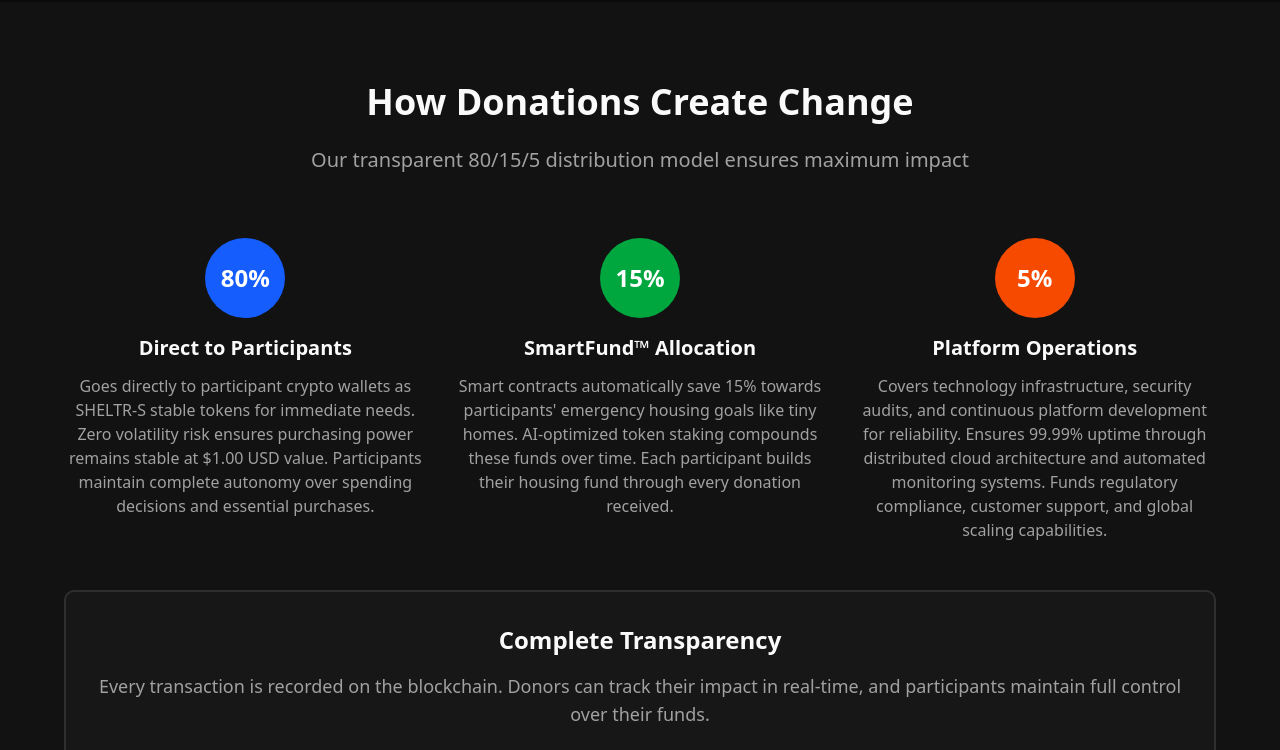
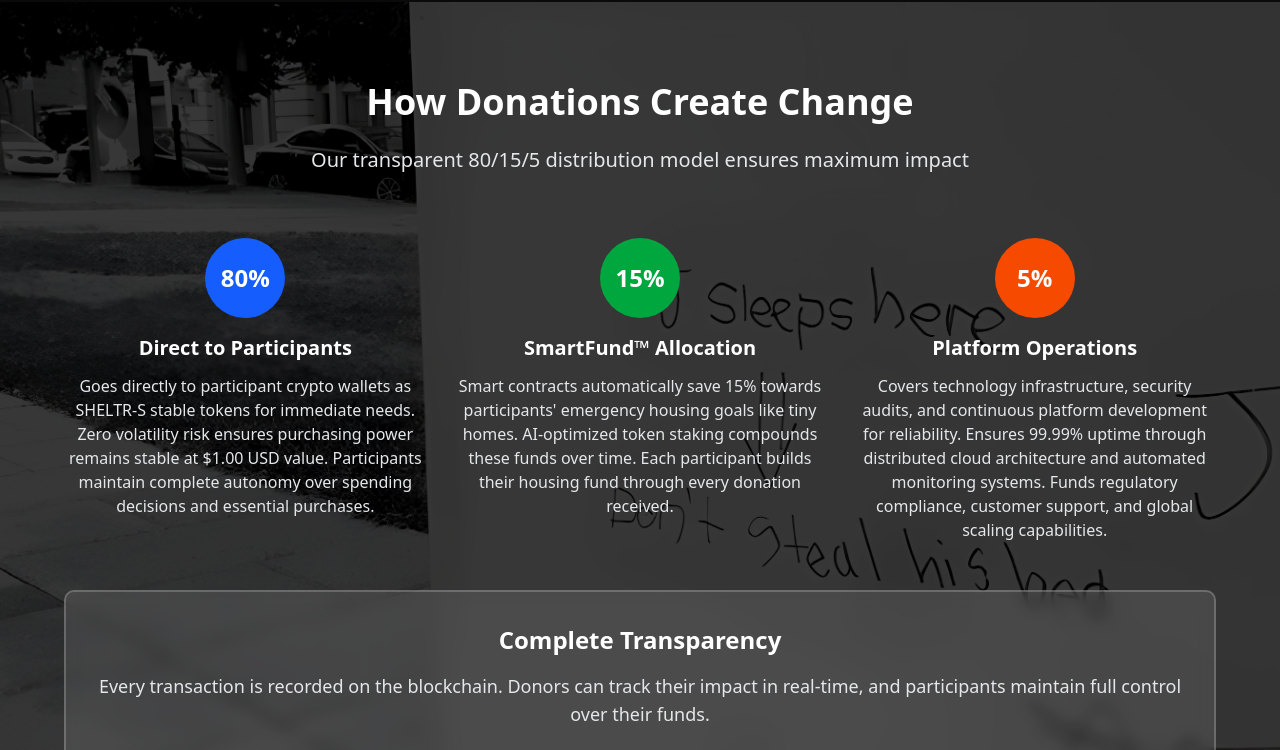
Before and after one commit to mrj0nesmtl/sheltr-ai, a Next.js app in the folder apps/web/: page /about in a window 1280 px wide. Shown: the part 1101-1851 px from the top of the page. Built offline with nearby package versions, Linux system fonts and the light colour scheme; no server answers.

Commit message:
feat: UI improvements across homepage, about and solutions pages

```diff
--- a/apps/web/src/app/about/page.tsx
+++ b/apps/web/src/app/about/page.tsx
@@ -222,14 +222,23 @@ export default function AboutPage() {
       </section>
 
       {/* How We Fund Change - New Section */}
-      <section className="py-20 bg-muted/30">
-        <div className="container mx-auto px-4">
+      <section
+        className="py-20 relative"
+        style={{
+          backgroundImage: "url('/backgrounds/impact-bg.jpg')",
+          backgroundSize: 'cover',
+          backgroundPosition: 'center',
+          backgroundRepeat: 'no-repeat'
+        }}
+      >
+        <div className="absolute inset-0 bg-black/60"></div>
+        <div className="relative z-10 container mx-auto px-4">
           <div className="max-w-6xl mx-auto">
             <div className="text-center mb-16">
-              <h2 className="text-3xl md:text-4xl font-bold mb-6">
+              <h2 className="text-3xl md:text-4xl font-bold mb-6 text-white">
                 How Donations Create Change
               </h2>
-              <p className="text-xl text-muted-foreground">
+              <p className="text-xl text-gray-200">
                 Our transparent 80/15/5 distribution model ensures maximum impact
               </p>
             </div>
@@ -239,8 +248,8 @@ export default function AboutPage() {
                 <div className="bg-blue-600 text-white rounded-full w-20 h-20 flex items-center justify-center mx-auto mb-4 text-2xl font-bold">
                   80%
                 </div>
-                <h3 className="text-xl font-semibold mb-3">Direct to Participants</h3>
-                <p className="text-muted-foreground">
+                <h3 className="text-xl font-semibold mb-3 text-white">Direct to Participants</h3>
+                <p className="text-gray-200">
                   Goes directly to participant crypto wallets as SHELTR-S stable tokens for immediate needs.
                   Zero volatility risk ensures purchasing power remains stable at $1.00 USD value.
                   Participants maintain complete autonomy over spending decisions and essential purchases.
@@ -251,8 +260,8 @@ export default function AboutPage() {
                 <div className="bg-green-600 text-white rounded-full w-20 h-20 flex items-center justify-center mx-auto mb-4 text-2xl font-bold">
                   15%
                 </div>
-                <h3 className="text-xl font-semibold mb-3">SmartFund™ Allocation</h3>
-                <p className="text-muted-foreground">
+                <h3 className="text-xl font-semibold mb-3 text-white">SmartFund™ Allocation</h3>
+                <p className="text-gray-200">
                   Smart contracts automatically save 15% towards participants' emergency housing goals like tiny homes.
                   AI-optimized token staking compounds these funds over time.
                   Each participant builds their housing fund through every donation received.
@@ -263,8 +272,8 @@ export default function AboutPage() {
                 <div className="bg-orange-600 text-white rounded-full w-20 h-20 flex items-center justify-center mx-auto mb-4 text-2xl font-bold">
                   5%
                 </div>
-                <h3 className="text-xl font-semibold mb-3">Platform Operations</h3>
-                <p className="text-muted-foreground">
+                <h3 className="text-xl font-semibold mb-3 text-white">Platform Operations</h3>
+                <p className="text-gray-200">
                   Covers technology infrastructure, security audits, and continuous platform development for reliability.
                   Ensures 99.99% uptime through distributed cloud architecture and automated monitoring systems.
                   Funds regulatory compliance, customer support, and global scaling capabilities.
@@ -272,10 +281,10 @@ export default function AboutPage() {
               </div>
             </div>
 
-            <div className="bg-card rounded-lg p-8 border-2">
+            <div className="bg-white/10 backdrop-blur-sm rounded-lg p-8 border-2 border-white/20">
               <div className="text-center">
-                <h3 className="text-2xl font-bold mb-4">Complete Transparency</h3>
-                <p className="text-lg text-muted-foreground mb-6">
+                <h3 className="text-2xl font-bold mb-4 text-white">Complete Transparency</h3>
+                <p className="text-lg text-gray-200 mb-6">
                   Every transaction is recorded on the blockchain. Donors can track their impact in real-time,
                   and participants maintain full control over their funds.
                 </p>
--- a/apps/web/src/app/page.tsx
+++ b/apps/web/src/app/page.tsx
@@ -132,7 +132,7 @@ export default function HomePage() {
                 Transform Donations into Impact
               </h1>
               <p className="text-xl md:text-2xl text-gray-200 mb-8 max-w-3xl mx-auto">
-                Transform donations into meaningful actions using blockchain technology and smart contracts
+                Transform meaningful actions using blockchain technology and smart contracts
                 to directly support homeless individuals with transparency and accountability.
               </p>
               <div className="flex flex-col sm:flex-row gap-4 justify-center">
--- a/apps/web/src/app/solutions/page.tsx
+++ b/apps/web/src/app/solutions/page.tsx
@@ -292,6 +292,16 @@ export default function SolutionsPage() {
           <div className="grid md:grid-cols-3 gap-8">
             <div className="space-y-4">
               <div className="relative w-20 h-20 mx-auto">
+                <div className="w-full h-full bg-gradient-to-br from-red-500 to-pink-600 rounded-full flex items-center justify-center shadow-lg ring-4 ring-red-500/20">
+                  <Heart className="h-10 w-10 text-white" />
+                </div>
+                <div className="absolute -inset-1 bg-gradient-to-br from-red-500 to-pink-600 rounded-full opacity-20 blur-sm"></div>
+              </div>
+              <h3 className="text-xl font-semibold">Human-Centered</h3>
+              <p className="text-muted-foreground">Built with dignity and respect for all participants in the system</p>
+            </div>
+            <div className="space-y-4">
+              <div className="relative w-20 h-20 mx-auto">
                 <div className="w-full h-full bg-gradient-to-br from-blue-500 to-purple-600 rounded-full flex items-center justify-center shadow-lg ring-4 ring-blue-500/20">
                   <Shield className="h-10 w-10 text-white" />
                 </div>
@@ -309,16 +319,6 @@ export default function SolutionsPage() {
               </div>
               <h3 className="text-xl font-semibold">Data-Driven</h3>
               <p className="text-muted-foreground">Real-time analytics help optimize resource allocation and impact</p>
-            </div>
-            <div className="space-y-4">
-              <div className="relative w-20 h-20 mx-auto">
-                <div className="w-full h-full bg-gradient-to-br from-red-500 to-pink-600 rounded-full flex items-center justify-center shadow-lg ring-4 ring-red-500/20">
-                  <Heart className="h-10 w-10 text-white" />
-                </div>
-                <div className="absolute -inset-1 bg-gradient-to-br from-red-500 to-pink-600 rounded-full opacity-20 blur-sm"></div>
-              </div>
-              <h3 className="text-xl font-semibold">Human-Centered</h3>
-              <p className="text-muted-foreground">Built with dignity and respect for all participants in the system</p>
             </div>
           </div>
         </div>
```
